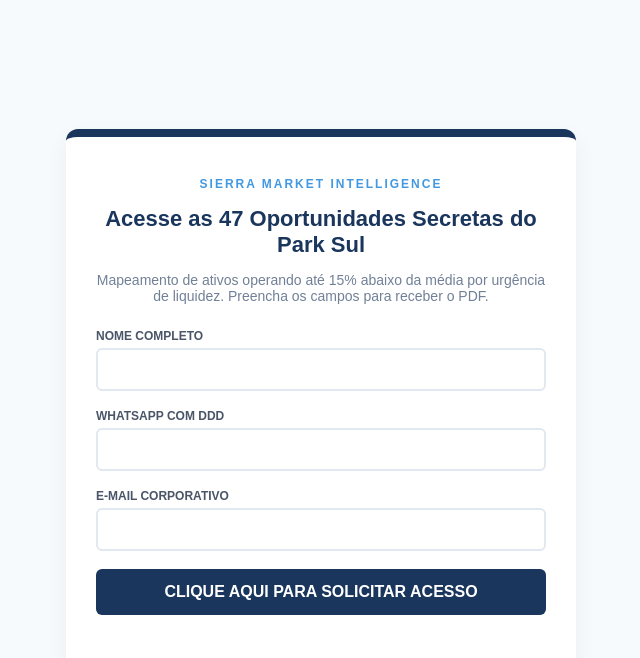
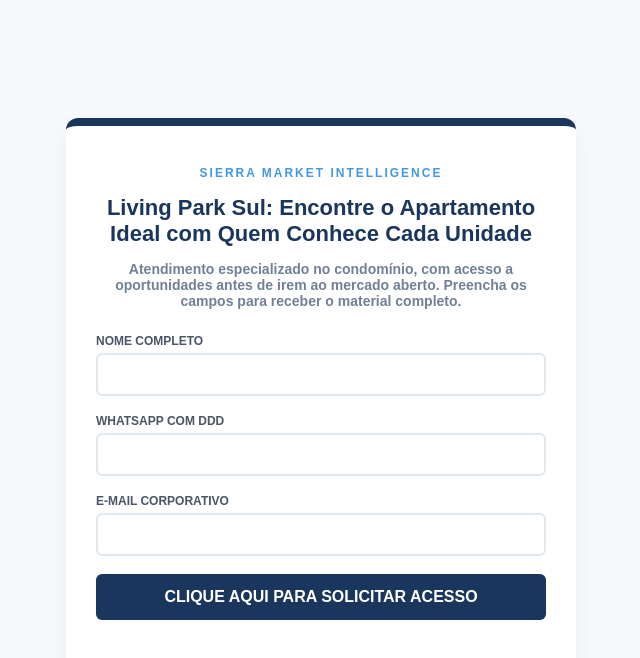
Before and after one commit to srsierra30-ship-it/Sierra-Market, a plain HTML site: page index.html in a window 1280 px wide. Shown: the whole page, without its empty margins (319-959 px from the left). Drawn offline with Linux system fonts and the light colour scheme.

Commit message:
Update heading and description for Park Sul

```diff
--- a/index.html
+++ b/index.html
@@ -21,8 +21,8 @@
 <div class="box">
   <div id="formArea">
     <div style="font-size:12px;font-weight:bold;color:#4299E1;letter-spacing:2px;margin-bottom:10px">SIERRA MARKET INTELLIGENCE</div>
-    <h1>Acesse as 47 Oportunidades Secretas do Park Sul</h1>
-    <p>Mapeamento de ativos operando até 15% abaixo da média por urgência de liquidez. Preencha os campos para receber o PDF.</p>
+    <h1>Living Park Sul: Encontre o Apartamento Ideal com Quem Conhece Cada Unidade
+    <p>Atendimento especializado no condomínio, com acesso a oportunidades antes de irem ao mercado aberto. Preencha os campos para receber o material completo.
     <form>
       <label>Nome Completo</label>
       <input type="text" id="n" required>
```
